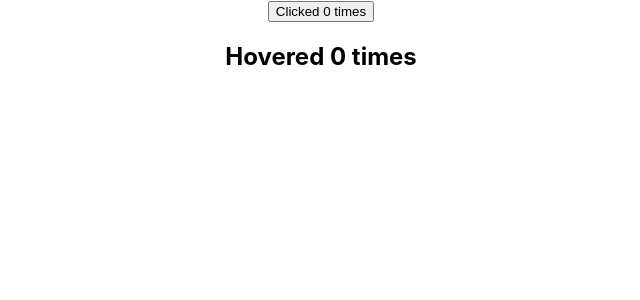
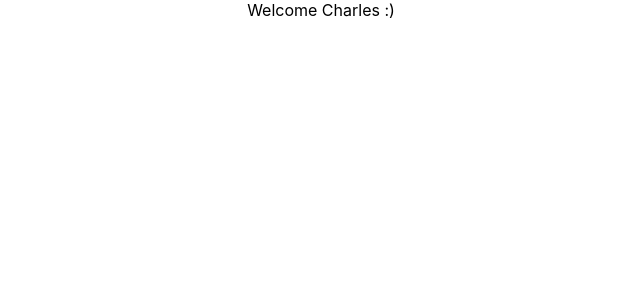
Before and after one commit to Damascustogah007/React, a React (Create React App) app in the folder hello-world/: page / in a window 1280 px wide. Shown: the top 300 px of the page, without its empty margins (319-959 px from the left). Built offline with nearby package versions, Linux system fonts and the light colour scheme.

Commit message:
render props modified && Context

```diff
--- a/hello-world/src/App.js
+++ b/hello-world/src/App.js
@@ -1,21 +1,13 @@
 import "./App.css";
-import ClickCounter from "./Components/Render_Props/clickCounter";
-import HoverCounter from "./Components/Render_Props/HoverCounter";
-import Counter from "./Components/Render_Props/Counter";
+import ComponentA from "./Components/Contextss/ComponentA";
+import { UserProvider } from "./Components/Contextss/userContext";
 
 function App() {
   return (
     <div className="App">
-      <Counter
-        render={(count, incrementCounter) => (
-          <ClickCounter count={count} incrementCounter={incrementCounter} />
-        )}
-      />
-      <Counter
-        render={(count, incrementCounter) => (
-          <HoverCounter count={count} incrementCounter={incrementCounter} />
-        )}
-      />
+      <UserProvider value="Charles">
+        <ComponentA />
+      </UserProvider>
     </div>
   );
 }
--- /dev/null
+++ b/hello-world/src/Components/Contextss/ComponentA.js
@@ -0,0 +1,21 @@
+import React, { Component } from 'react'
+import ComponentB from './ComponentB'
+
+export class ComponentA extends Component {
+  render() {
+    return (
+      <div>
+        <ComponentB/>
+      </div>
+    )
+  }
+}
+
+export default ComponentA
+
+
+// Context provides a way to pass data through the component tree without having tompass props down manually at every level.
+// Steps:
+// Create the context
+// Provide a context value
+// Consume the context value in the necessary components
--- /dev/null
+++ b/hello-world/src/Components/Contextss/ComponentB.js
@@ -0,0 +1,14 @@
+import React, { Component } from 'react'
+import ComponentC from './ComponentC'
+
+export class ComponentB extends Component {
+  render() {
+    return (
+      <div>
+        <ComponentC/>
+      </div>
+    )
+  }
+}
+
+export default ComponentB
--- /dev/null
+++ b/hello-world/src/Components/Contextss/ComponentC.js
@@ -0,0 +1,18 @@
+import React, { Component } from 'react'
+import { UserConsumer } from './userContext'
+
+export class ComponentC extends Component {
+  render() {
+    return (
+      <div>
+        <UserConsumer>
+          {(username)=>{
+            return <div>Welcome {username} :) </div>
+          }}
+        </UserConsumer>
+      </div>
+    )
+  }
+}
+
+export default ComponentC
--- /dev/null
+++ b/hello-world/src/Components/Contextss/userContext.js
@@ -0,0 +1,8 @@
+import React from 'react';
+
+const UserContext = React.createContext();
+
+const UserProvider = UserContext.Provider;
+const UserConsumer = UserContext.Consumer;
+
+export {UserProvider , UserConsumer}
--- a/hello-world/src/Components/Render_Props/Counter.js
+++ b/hello-world/src/Components/Render_Props/Counter.js
@@ -1,4 +1,4 @@
-import React, { Component } from "react";
+import React, {Component} from 'react'
 
 class Counter extends Component {
   constructor(props) {
@@ -18,6 +18,7 @@
   };
   render() {
     return this.props.render(this.state.count, this.incrementCount);
+    // return this.props.children(this.state.count, this.incrementCount)
   }
 }
 
--- a/hello-world/src/Components/Render_Props/clickCounter.js
+++ b/hello-world/src/Components/Render_Props/clickCounter.js
@@ -1,10 +1,10 @@
 import React, { Component } from "react";
 
-class clickCounterTwo extends Component {
+class clickCounter extends Component {
   render() {
     const { count, incrementCount } = this.props;
     return <button onClick={incrementCount}>Clicked {count} times</button>;
   }
 }
 
-export default clickCounterTwo;
+export default clickCounter;
```
Also changed, not shown: hello-world/src/Components/Render_Props/HoverCounter.js (+4 -4 lines).
